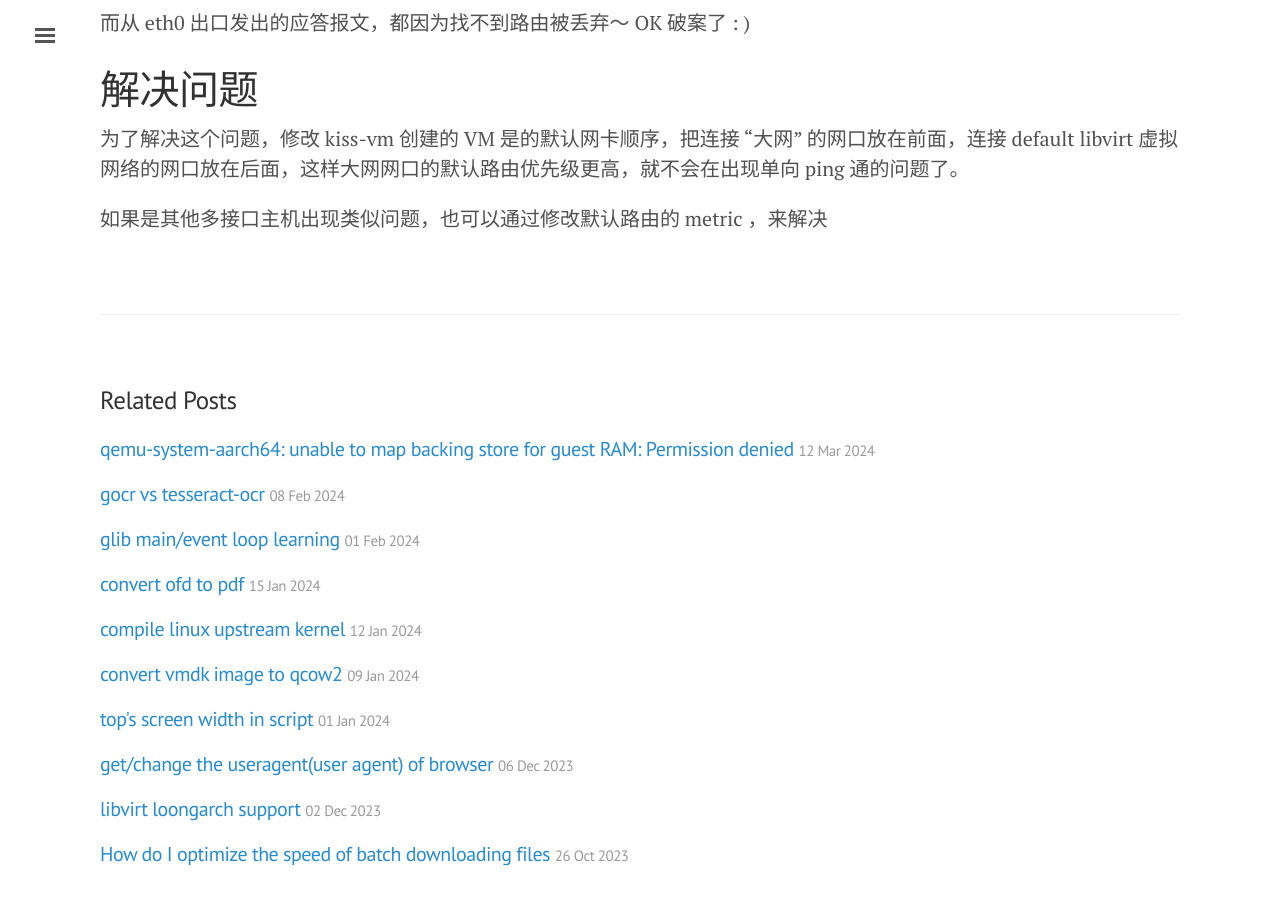
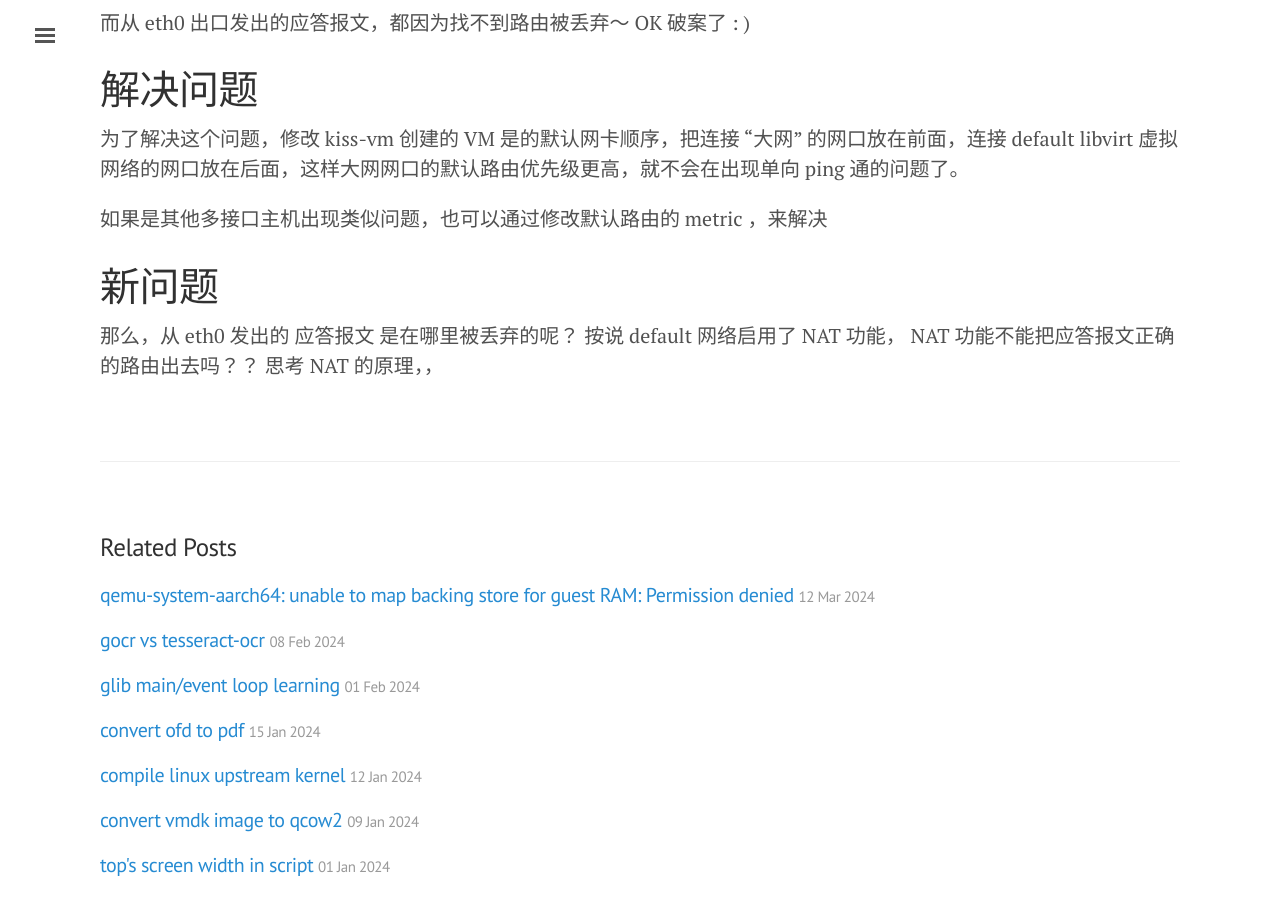
Before and after one commit to tcler/tcler.github.io, a Jekyll site: the page built from _posts/2024-05-12-ping-issue-in-one-direction-on-my-vm.md, in a window 1280 px wide and 900 px high, scrolled down 2308 px. Built offline with Jekyll 4.4.1, drawn with Linux system fonts in a browser that asks for light colours.

Commit message:
Update 2024-05-12-ping-issue-in-one-direction-on-my-vm.md

```diff
--- a/_posts/2024-05-12-ping-issue-in-one-direction-on-my-vm.md
+++ b/_posts/2024-05-12-ping-issue-in-one-direction-on-my-vm.md
@@ -73,3 +73,7 @@ listening on any, link-type LINUX_SLL2 (Linux cooked v2), snapshot length 262144
 为了解决这个问题，修改 kiss-vm 创建的 VM 是的默认网卡顺序，把连接 "大网" 的网口放在前面，连接 default libvirt 虚拟网络的网口放在后面，这样大网网口的默认路由优先级更高，就不会在出现单向 ping 通的问题了。
 
 如果是其他多接口主机出现类似问题，也可以通过修改默认路由的 metric ，来解决
+
+
+# 新问题
+那么，从 eth0 发出的 应答报文 是在哪里被丢弃的呢？ 按说 default 网络启用了 NAT 功能， NAT 功能不能把应答报文正确的路由出去吗？？  思考 NAT 的原理，，
```
